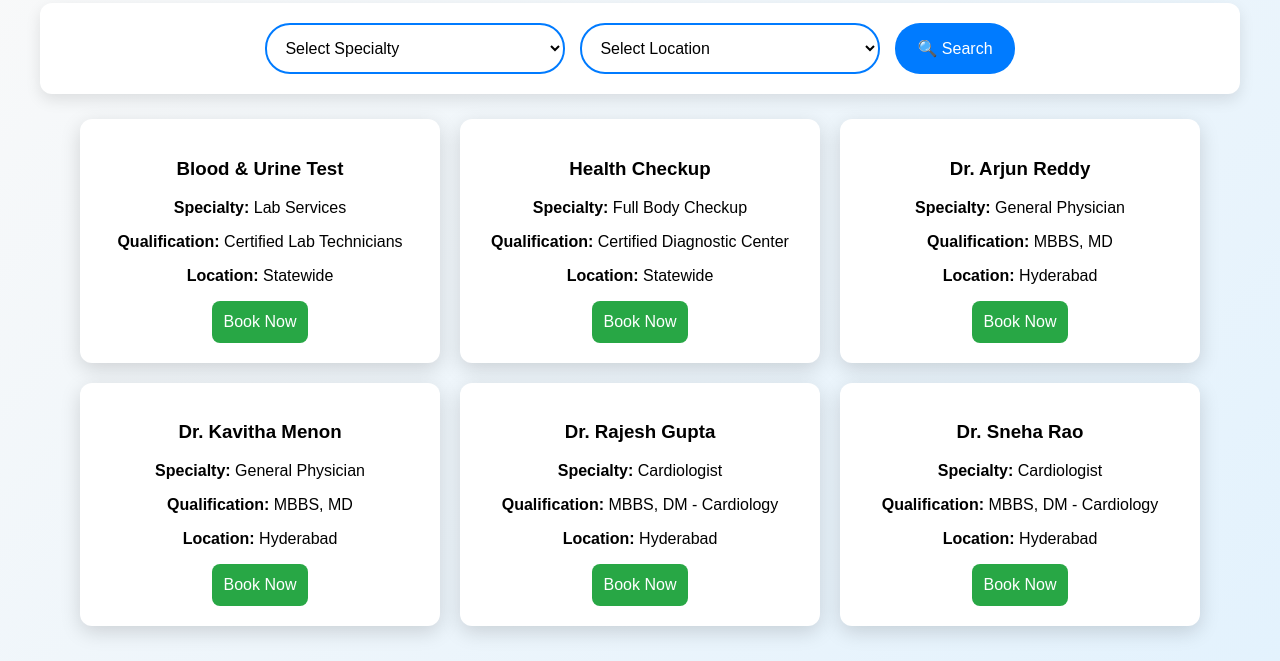
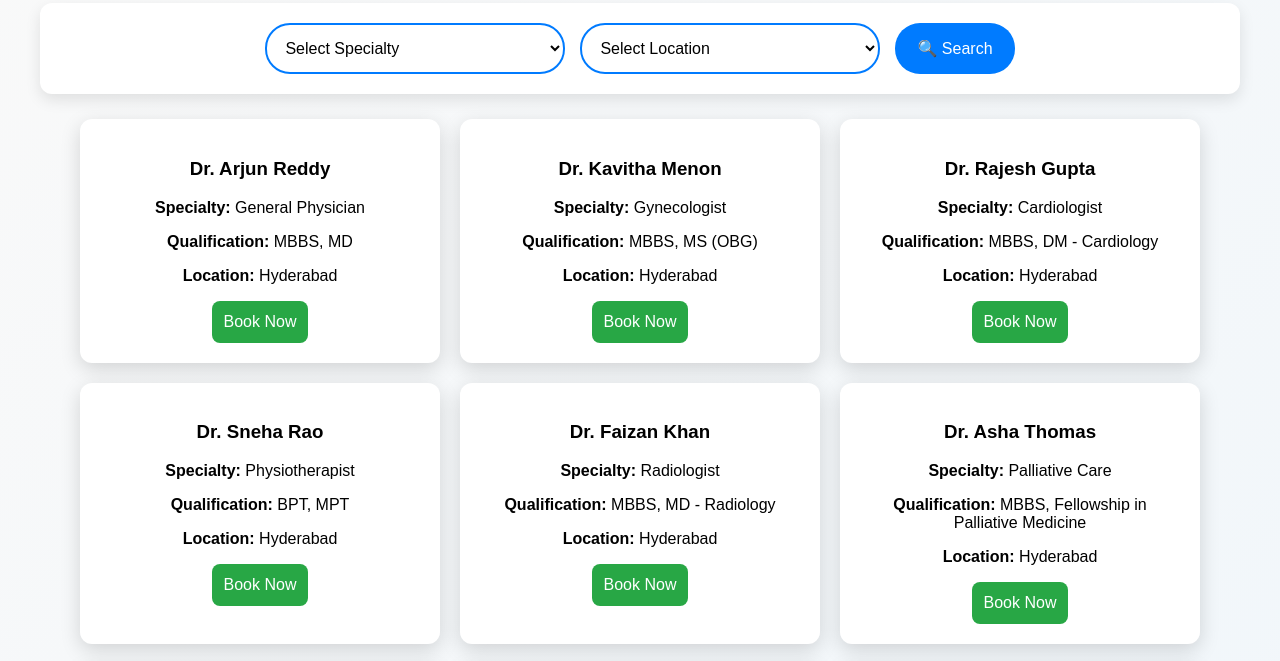
Before and after one commit to vss108/rtf1, a website: page doctors.html in a window 1280 px wide. Shown: the part 127-788 px from the top of the page. Drawn offline with Linux system fonts and the light colour scheme.

Commit message:
Update doctors.html

```diff
--- a/doctors.html
+++ b/doctors.html
@@ -110,19 +110,89 @@
                     <option value="Karimnagar">Karimnagar</option>
                     <option value="Khammam">Khammam</option>
                     <option value="Adilabad">Adilabad</option>
+                    <option value="Mahabubnagar">Mahabubnagar</option>
+                    <option value="Sangareddy">Sangareddy</option>
+                    <option value="Nalgonda">Nalgonda</option>
+                    <option value="Ranga Reddy">Ranga Reddy</option>
              </select>
+
+
             <button onclick="filterDoctors()">🔍 Search</button>
         </div>
         <div class="doctor-list" id="doctor-list"></div>
     </div>
     <script>
         const services = [
-            { name: "Blood & Urine Test", specialty: "Lab Services", qualification: "Certified Lab Technicians", location: "Statewide" },
-            { name: "Health Checkup", specialty: "Full Body Checkup", qualification: "Certified Diagnostic Center", location: "Statewide" },
         { name: "Dr. Arjun Reddy", specialty: "General Physician", qualification: "MBBS, MD", location: "Hyderabad" },
-            { name: "Dr. Kavitha Menon", specialty: "General Physician", qualification: "MBBS, MD", location: "Hyderabad" },
+  { name: "Dr. Kavitha Menon", specialty: "Gynecologist", qualification: "MBBS, MS (OBG)", location: "Hyderabad" },
   { name: "Dr. Rajesh Gupta", specialty: "Cardiologist", qualification: "MBBS, DM - Cardiology", location: "Hyderabad" },
-            { name: "Dr. Sneha Rao", specialty: "Cardiologist", qualification: "MBBS, DM - Cardiology", location: "Hyderabad" }
+  { name: "Dr. Sneha Rao", specialty: "Physiotherapist", qualification: "BPT, MPT", location: "Hyderabad" },
+  { name: "Dr. Faizan Khan", specialty: "Radiologist", qualification: "MBBS, MD - Radiology", location: "Hyderabad" },
+  { name: "Dr. Asha Thomas", specialty: "Palliative Care", qualification: "MBBS, Fellowship in Palliative Medicine", location: "Hyderabad" },
+
+  // Warangal
+  { name: "Dr. Sandeep Rathi", specialty: "Cardiologist", qualification: "MBBS, DM", location: "Warangal" },
+  { name: "Dr. Pranitha Iyer", specialty: "General Physician", qualification: "MBBS, MD", location: "Warangal" },
+  { name: "Dr. Vamshi Krishna", specialty: "Radiologist", qualification: "MBBS, MD", location: "Warangal" },
+  { name: "Dr. Anitha Devi", specialty: "Gynecologist", qualification: "MBBS, MS", location: "Warangal" },
+  { name: "Dr. Naveen K", specialty: "Palliative Care", qualification: "MBBS, Fellowship", location: "Warangal" },
+  { name: "Dr. Tara Bhargavi", specialty: "Physiotherapist", qualification: "BPT", location: "Warangal" },
+
+  // Nizamabad
+  { name: "Dr. Latha Ramesh", specialty: "General Physician", qualification: "MBBS, MD", location: "Nizamabad" },
+  { name: "Dr. Uday Shekar", specialty: "Cardiologist", qualification: "MBBS, DM", location: "Nizamabad" },
+  { name: "Dr. Sindhura M", specialty: "Gynecologist", qualification: "MBBS, MS", location: "Nizamabad" },
+  { name: "Dr. Mahesh Kumar", specialty: "Radiologist", qualification: "MBBS, MD", location: "Nizamabad" },
+  { name: "Dr. Triveni Rao", specialty: "Physiotherapist", qualification: "BPT, MPT", location: "Nizamabad" },
+
+  // Karimnagar
+  { name: "Dr. Rahul Das", specialty: "General Physician", qualification: "MBBS, MD", location: "Karimnagar" },
+  { name: "Dr. Deepika Nair", specialty: "Gynecologist", qualification: "MBBS, MS", location: "Karimnagar" },
+  { name: "Dr. Sai Kishore", specialty: "Radiologist", qualification: "MBBS, MD", location: "Karimnagar" },
+  { name: "Dr. Lavanya K", specialty: "Physiotherapist", qualification: "BPT, MPT", location: "Karimnagar" },
+  { name: "Dr. Harsha Vardhan", specialty: "Cardiologist", qualification: "MBBS, DM", location: "Karimnagar" },
+
+  // Khammam
+  { name: "Dr. Ashok Reddy", specialty: "General Physician", qualification: "MBBS, MD", location: "Khammam" },
+  { name: "Dr. Megha Sharma", specialty: "Gynecologist", qualification: "MBBS, MS", location: "Khammam" },
+  { name: "Dr. Karthik V", specialty: "Radiologist", qualification: "MBBS, MD", location: "Khammam" },
+  { name: "Dr. Haritha Rao", specialty: "Palliative Care", qualification: "MBBS, Fellowship", location: "Khammam" },
+  { name: "Dr. Shalini Iyer", specialty: "Physiotherapist", qualification: "BPT, MPT", location: "Khammam" },
+
+  // Adilabad
+  { name: "Dr. Shashank Rao", specialty: "Cardiologist", qualification: "MBBS, DM", location: "Adilabad" },
+  { name: "Dr. Kiran Jyothi", specialty: "Gynecologist", qualification: "MBBS, MS", location: "Adilabad" },
+  { name: "Dr. Sameer Khan", specialty: "General Physician", qualification: "MBBS, MD", location: "Adilabad" },
+  { name: "Dr. Supriya Reddy", specialty: "Radiologist", qualification: "MBBS, MD", location: "Adilabad" },
+  { name: "Dr. Vikas Sharma", specialty: "Physiotherapist", qualification: "BPT", location: "Adilabad" },
+
+  // Mahabubnagar
+  { name: "Dr. Charan Teja", specialty: "General Physician", qualification: "MBBS, MD", location: "Mahabubnagar" },
+  { name: "Dr. Pooja Mehta", specialty: "Gynecologist", qualification: "MBBS, MS", location: "Mahabubnagar" },
+  { name: "Dr. Arvind R", specialty: "Radiologist", qualification: "MBBS, MD", location: "Mahabubnagar" },
+  { name: "Dr. Yamini Rao", specialty: "Cardiologist", qualification: "MBBS, DM", location: "Mahabubnagar" },
+  { name: "Dr. Srinivas Rao", specialty: "Palliative Care", qualification: "MBBS", location: "Mahabubnagar" },
+
+  // Sangareddy
+  { name: "Dr. Neha Agarwal", specialty: "Gynecologist", qualification: "MBBS, MS", location: "Sangareddy" },
+  { name: "Dr. Ramesh D", specialty: "General Physician", qualification: "MBBS, MD", location: "Sangareddy" },
+  { name: "Dr. Kiran Reddy", specialty: "Cardiologist", qualification: "MBBS, DM", location: "Sangareddy" },
+  { name: "Dr. Vinutha", specialty: "Radiologist", qualification: "MBBS, MD", location: "Sangareddy" },
+  { name: "Dr. Harika T", specialty: "Physiotherapist", qualification: "BPT", location: "Sangareddy" },
+
+  // Nalgonda
+  { name: "Dr. Manoj Kumar", specialty: "Cardiologist", qualification: "MBBS, DM", location: "Nalgonda" },
+  { name: "Dr. Swathi G", specialty: "Gynecologist", qualification: "MBBS, MS", location: "Nalgonda" },
+  { name: "Dr. Chaitanya Rao", specialty: "General Physician", qualification: "MBBS, MD", location: "Nalgonda" },
+  { name: "Dr. Bhanu Reddy", specialty: "Radiologist", qualification: "MBBS, MD", location: "Nalgonda" },
+  { name: "Dr. Leela Thomas", specialty: "Palliative Care", qualification: "MBBS", location: "Nalgonda" },
+
+  // Ranga Reddy
+  { name: "Dr. Mahendra Rao", specialty: "Cardiologist", qualification: "MBBS, DM", location: "Ranga Reddy" },
+  { name: "Dr. Divya Shah", specialty: "Gynecologist", qualification: "MBBS, MS", location: "Ranga Reddy" },
+  { name: "Dr. Rohit Menon", specialty: "General Physician", qualification: "MBBS, MD", location: "Ranga Reddy" },
+  { name: "Dr. Snehalatha", specialty: "Radiologist", qualification: "MBBS, MD", location: "Ranga Reddy" },
+  { name: "Dr. Kruthi K", specialty: "Physiotherapist", qualification: "BPT, MPT", location: "Ranga Reddy" },
 ];
 
         function displayServices(serviceList) {
```
Lines whose indentation alone changed are shown as unchanged.
